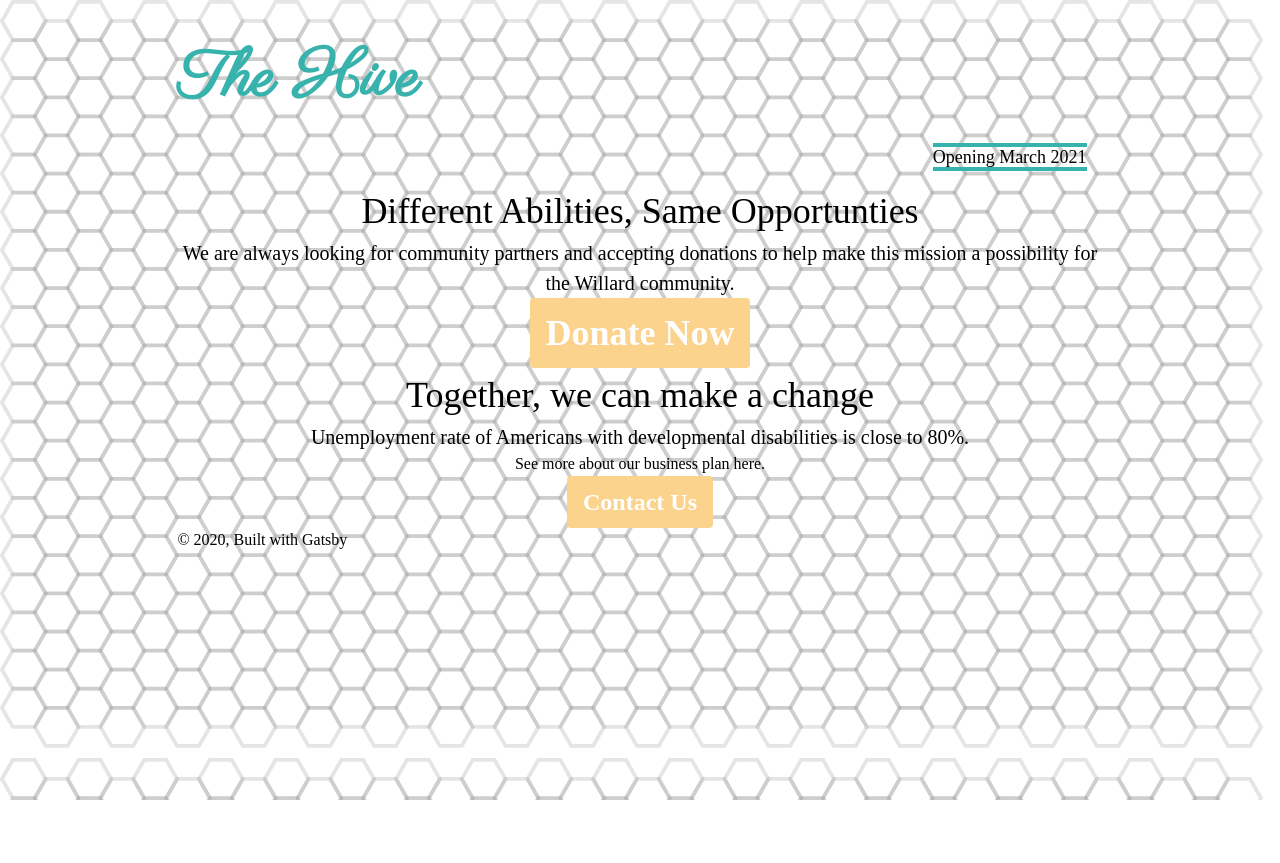
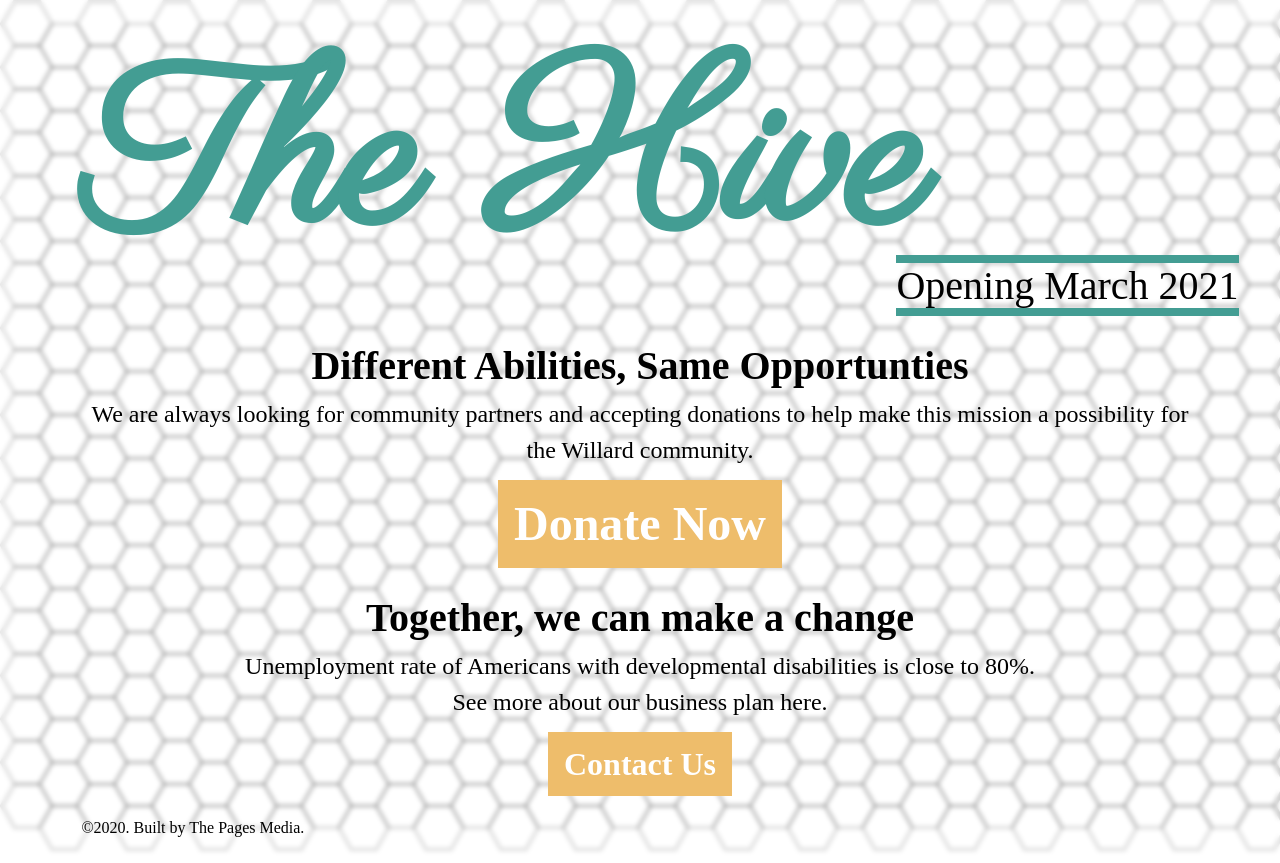
Before and after one commit to tpage99/the-hive, a Gatsby site: page / in a window 1280 px wide. Before the commit the page ends 800 px from the top, so only its background shows below. Built offline with nearby package versions, Linux system fonts and the light colour scheme; Gatsby itself is replaced by a stand-in of ours; a web font is replaced by a local one.

Commit message:
landing page done except background image and links maybe update footer

```diff
--- a/package.json
+++ b/package.json
@@ -6,6 +6,7 @@
   "author": "Kyle Mathews <mathews.kyle@gmail.com>",
   "dependencies": {
     "gatsby": "^2.23.12",
+    "gatsby-background-image": "^1.1.1",
     "gatsby-image": "^2.4.9",
     "gatsby-plugin-manifest": "^2.4.14",
     "gatsby-plugin-offline": "^3.2.13",
--- /dev/null
+++ b/src/components/bgImage.js
@@ -0,0 +1,35 @@
+import React from "react"
+import { graphql, StaticQuery } from "gatsby"
+
+import BackgroundImage from "gatsby-background-image"
+
+const BGImage = ({ children }) => (
+  <StaticQuery
+    query={graphql`
+      query {
+        bgImage: file(relativePath: { eq: "landingCollage.jpg" }) {
+          childImageSharp {
+            fluid(quality: 90, maxWidth: 300) {
+              ...GatsbyImageSharpFluid_withWebp
+            }
+          }
+        }
+      }
+    `}
+    render={data => {
+      // Set ImageData.
+      const imageData = data.bgImage.childImageSharp.fluid
+      return (
+        <BackgroundImage
+          Tag="section"
+          fluid={imageData}
+          backgroundColor={`#040e18`}
+        >
+          {children}
+        </BackgroundImage>
+      )
+    }}
+  />
+)
+
+export default BGImage
--- a/src/components/image.js
+++ /dev/null
@@ -1,32 +0,0 @@
-import React from "react"
-import { useStaticQuery, graphql } from "gatsby"
-import Img from "gatsby-image"
-
-/*
- * This component is built using `gatsby-image` to automatically serve optimized
- * images with lazy loading and reduced file sizes. The image is loaded using a
- * `useStaticQuery`, which allows us to load the image from directly within this
- * component, rather than having to pass the image data down from pages.
- *
- * For more information, see the docs:
- * - `gatsby-image`: https://gatsby.dev/gatsby-image
- * - `useStaticQuery`: https://www.gatsbyjs.org/docs/use-static-query/
- */
-
-const Image = () => {
-  const data = useStaticQuery(graphql`
-    query {
-      placeholderImage: file(relativePath: { eq: "gatsby-astronaut.png" }) {
-        childImageSharp {
-          fluid(maxWidth: 300) {
-            ...GatsbyImageSharpFluid
-          }
-        }
-      }
-    }
-  `)
-
-  return <Img fluid={data.placeholderImage.childImageSharp.fluid} />
-}
-
-export default Image
--- a/src/components/layout.css
+++ b/src/components/layout.css
@@ -8,6 +8,7 @@ body {
   background-image: url(../images/honeycombBG.svg);
   background-size: cover;
   background-repeat: repeat;
+  backdrop-filter: blur(2px);
   font-family: "IM Fell Double Pica", serif;
 }
 
--- a/src/components/layout.js
+++ b/src/components/layout.js
@@ -28,15 +28,15 @@ const Layout = ({ children }) => {
       <div
         style={{
           margin: `0 auto`,
-          maxWidth: 960,
+          maxWidth: `90%`,
           padding: `0 1.0875rem 1.45rem`,
         }}
       >
         <main>{children}</main>
         <footer>
-          © {new Date().getFullYear()}, Built with
+          ©{new Date().getFullYear()}. Built by
           {` `}
-          <a href="https://www.gatsbyjs.org">Gatsby</a>
+          <a href="https://www.thepagesmedia.com">The Pages Media</a>.
         </footer>
       </div>
     </>
--- a/src/pages/index.js
+++ b/src/pages/index.js
@@ -3,36 +3,49 @@ import { Link } from "gatsby"
 
 import Layout from "../components/layout"
 import SEO from "../components/seo"
+import BGImage from "../components/bgImage"
 
 const IndexPage = () => (
   <Layout>
     <SEO title="Home" />
-    <h1 className="text-6xl font-bold text-teal-500 mt-8">The Hive</h1>
-    <div className="relative m-4 pb-6">
+    <h1 className="font-bold text-hGreen text-6xl md:text-header lg:text-bigHeader pb-4">
+      The Hive
+    </h1>
+    <div className="relative -m-8 md:-m-12 lg:-m-24 lg:-mr-10">
       <p className="absolute top-0 right-0">
-        <span className="border-b-4 border-t-4 border-teal-500 text-lg">
+        <span className="border-b-8 border-t-8 border-hGreen text-lg md:text-xl lg:text-2xl">
           Opening March 2021
         </span>
       </p>
     </div>
-    <div className="text-center">
-      <h2 className="text-4xl">Different Abilities, Same Opportunties</h2>
-      <p className="text-xl">
-        We are always looking for community partners and accepting donations to
-        help make this mission a possibility for the Willard community.
+    <div>
+      <section className="text-center pt-8 md:pt-12 lg:pt-20">
+        <h2 className="text-2xl font-bold">
+          Different Abilities, Same Opportunties
+        </h2>
+        <p className="text-lg">
+          We are always looking for community partners and accepting donations
+          to help make this mission a possibility for the Willard community.
         </p>
-      <button className="bg-orange-300 hover:bg-orange-500 text-white text-4xl font-bold py-2 px-4 rounded">
+        <div className="py-3">
+          <button className="bg-hYellow hover:bg-orange-300 text-white text-3xl font-bold py-2 px-4">
             Donate Now
           </button>
-      <h2 className="text-4xl">Together, we can make a change</h2>
-      <p className="text-xl">
-        Unemployment rate of Americans with developmental disabilities is close
-        to 80%.
+        </div>
+      </section>
+      <section className="text-center py-2">
+        <h2 className="text-2xl font-bold">Together, we can make a change</h2>
+        <p className="text-lg">
+          Unemployment rate of Americans with developmental disabilities is
+          close to 80%.
         </p>
-      <p>See more about our business plan here.</p>
-      <button className="bg-orange-300 hover:bg-orange-500 text-white text-2xl font-bold py-2 px-4 rounded">
+        <p className="text-lg">See more about our business plan here.</p>
+        <div className="py-3">
+          <button className="bg-hYellow hover:bg-orange-300 text-white text-xl font-bold py-2 px-4">
             <Link to="/contact/">Contact Us</Link>
           </button>
+        </div>
+      </section>
     </div>
   </Layout>
 )
--- a/tailwind.config.js
+++ b/tailwind.config.js
@@ -1,12 +1,32 @@
 module.exports = {
   purge: [],
   theme: {
-    extend: {},
+    fontFamily: {
+      display: ["Parisienne", "cursive"],
+      body: ["IM Fell Double Pica", "serif"],
+    },
+    fontSize: {
+      xs: ".5rem",
+      sm: ".75rem",
+      base: "1rem",
+      lg: "1.5rem",
+      xl: "2rem",
+      "2xl": "2.5rem",
+      "3xl": "3rem",
+      "4xl": "3.5rem",
+      "5xl": "4rem",
+      "6xl": "5rem",
+      header: "10rem",
+      bigHeader: "14rem",
+    },
+    extend: {
+      colors: {
+        hGreen: "#439d93",
+        hYellow: "#eebd6b",
+        lBlue: "#bfe6ef",
+        mBlue: "#437695",
+        dBlue: "#04082e",
+      },
+    },
   },
-  fontFamily: {
-    display: ["Parisienne", "cursive"],
-    body: ["IM Fell Double Pica", "serif"],
-  },
-  variants: {},
-  plugins: [],
 }
```
Also changed, not shown: src/images/landingCollage.jpg (added), 1 other file. Lines whose indentation alone changed are shown as unchanged.
